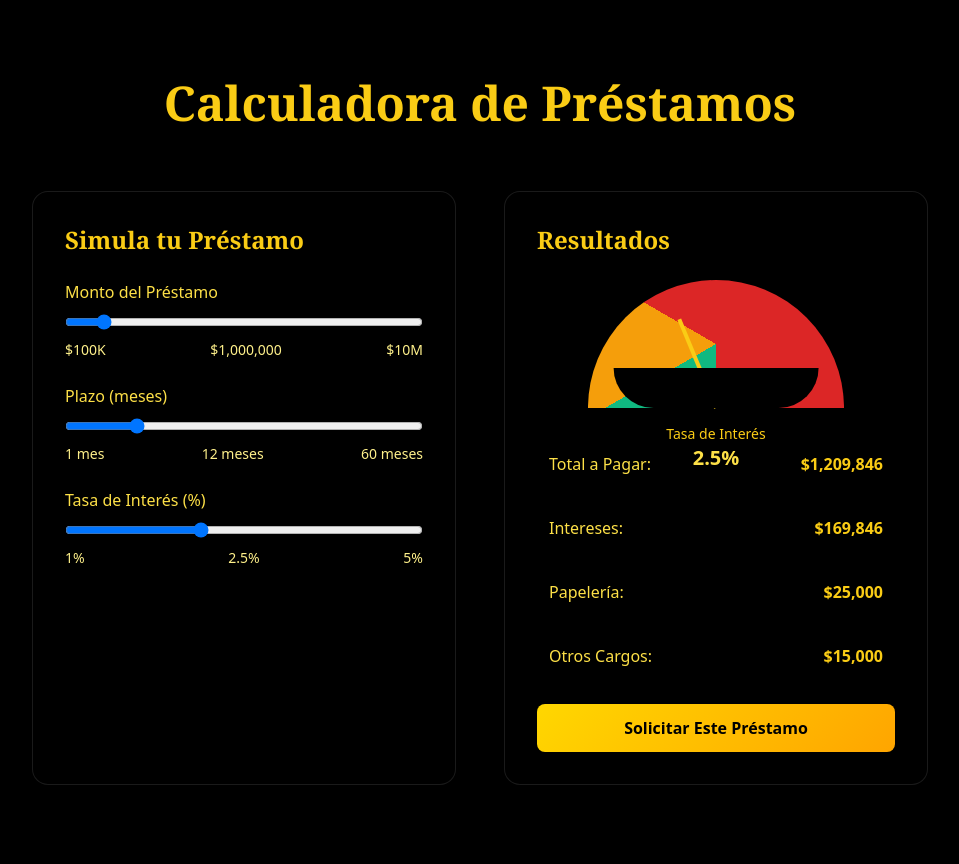
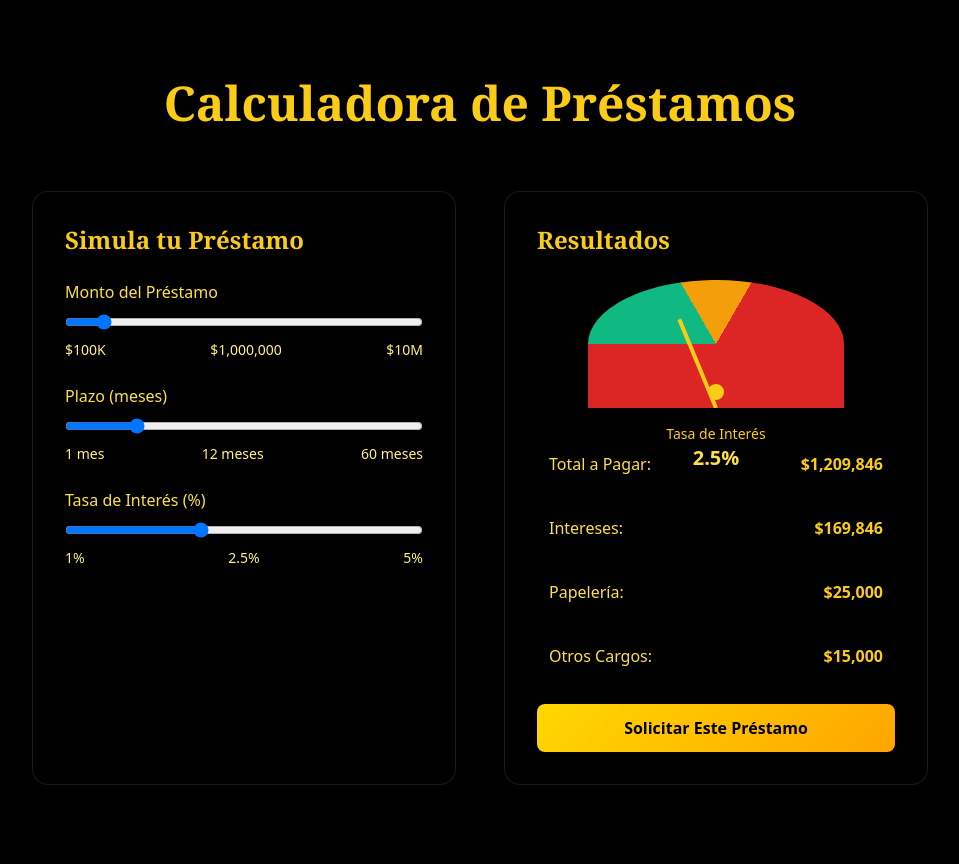
Before and after one commit to carrilloandresf/0003-site-avanzarSolucionesLiquidez, a PHP site: page /Demo1/index.php in a window 1280 px wide. Shown: the part 5165-6029 px from the top of the page, without its empty margins (160-1119 px from the left). Run offline with PHP 8.4, Linux system fonts and the light colour scheme; some libraries are stand-ins or nearby versions.

Commit message:
Reemplaza logo por imagen y corrige velocímetro

```diff
--- a/Demo1/index.php
+++ b/Demo1/index.php
@@ -47,21 +47,14 @@
         }
 
         .speedometer {
-            background: conic-gradient(from 180deg, #10b981 0deg 60deg, #f59e0b 60deg 120deg, #dc2626 120deg 180deg);
-            border-radius: 200px 200px 0 0;
+            background: conic-gradient(from 270deg, #10b981 0deg 60deg, #f59e0b 60deg 120deg, #dc2626 120deg 180deg);
+            border-radius: 100% 100% 0 0;
             position: relative;
+            overflow: hidden;
         }
 
-        .speedometer::after {
-            content: '';
-            position: absolute;
-            bottom: 0;
-            left: 50%;
-            transform: translateX(-50%);
-            width: 80%;
-            height: 40px;
-            background: #000;
-            border-radius: 0 0 100px 100px;
+        #needle {
+            transform-origin: bottom center;
         }
 
         .whatsapp-float {
@@ -136,10 +129,7 @@
             <div class="flex items-center justify-between h-16">
                 <!-- Logo -->
                 <div class="flex items-center">
-                    <div class="text-black font-serif text-2xl font-bold">
-                        AVANZAR
-                        <span class="text-yellow-600 text-sm font-normal ml-2">Liquidez</span>
-                    </div>
+                    <img src="../assets/img/logo.jpeg" alt="AVANZAR Liquidez" class="h-10 w-auto">
                 </div>
 
                 <!-- Navigation Menu -->
@@ -648,8 +638,8 @@
 
                         <div class="relative w-64 h-32 mx-auto mb-8">
                             <div class="speedometer w-full h-full relative">
-                                <div class="absolute bottom-0 left-1/2 transform -translate-x-1/2 w-1 h-24 bg-yellow-400 origin-bottom" id="needle" style="transform: translateX(-50%) rotate(0deg); transform-origin: bottom center;"></div>
-                                <div class="absolute bottom-2 left-1/2 transform -translate-x-1/2 w-4 h-4 bg-yellow-400 rounded-full"></div>
+                                <div class="absolute bottom-0 left-1/2 w-1 h-24 bg-yellow-400" id="needle" style="transform: translateX(-50%) rotate(0deg);"></div>
+                                <div class="absolute bottom-2 left-1/2 w-4 h-4 bg-yellow-400 rounded-full" style="transform: translateX(-50%);"></div>
                             </div>
                             <div class="text-center mt-4">
                                 <div class="text-yellow-400 text-sm">Tasa de Interés</div>
```
